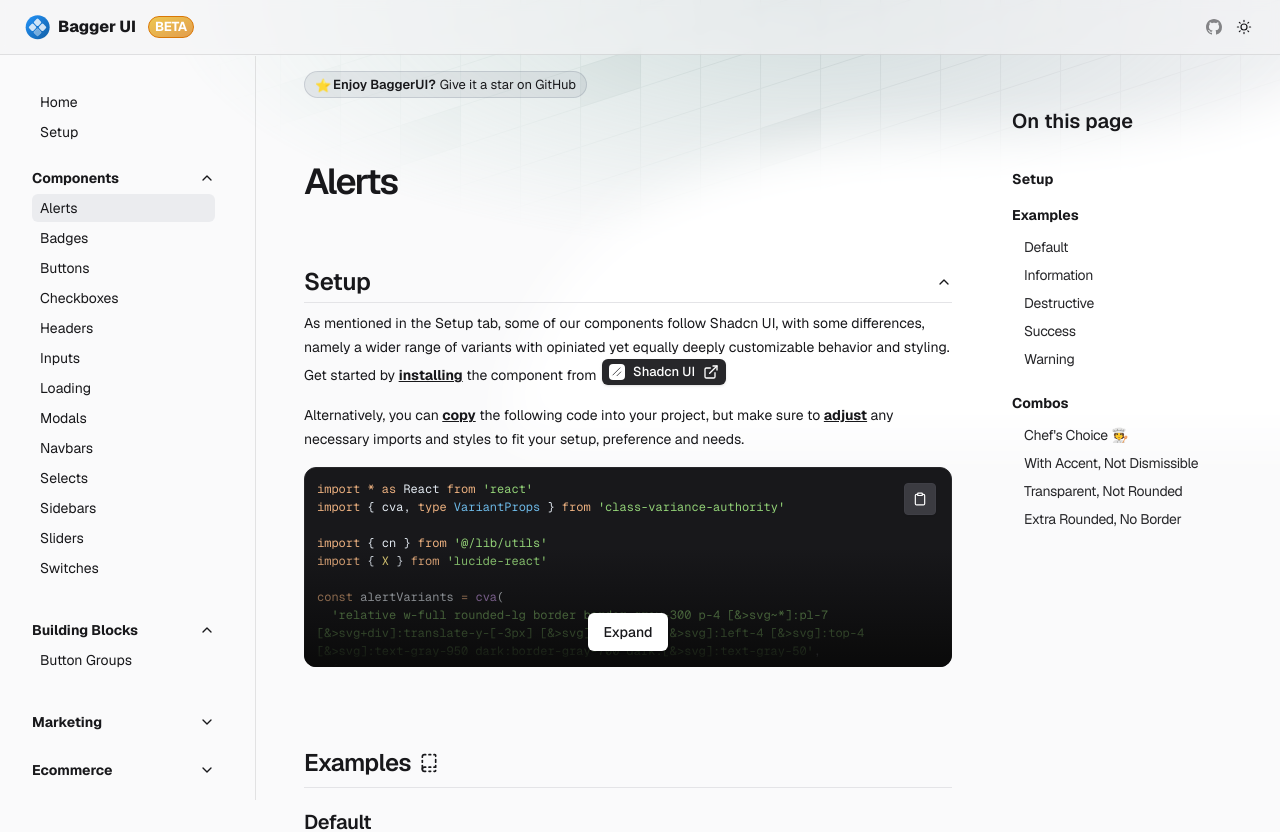
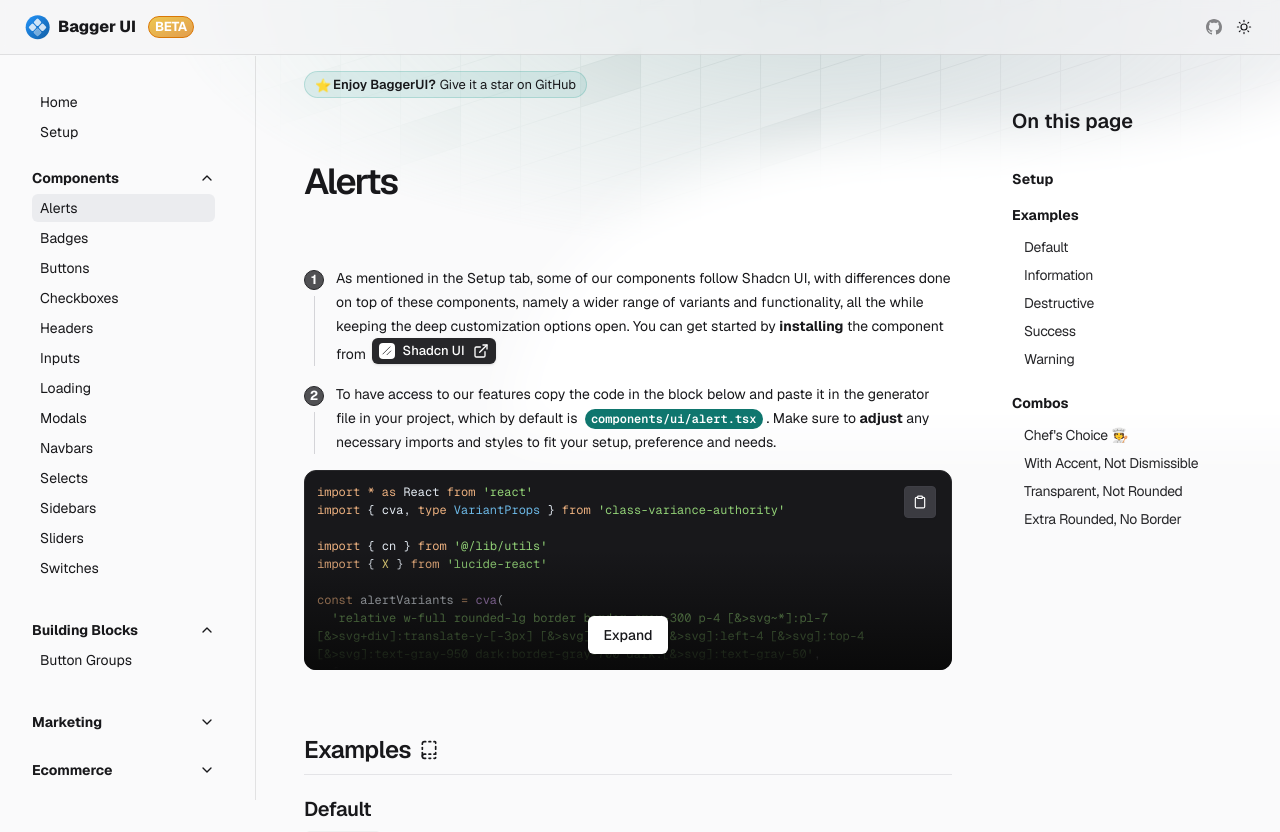
Before and after one commit to kiko-g/bagger-ui, a Next.js app: page /application-ui/alerts in a window 1280 px wide. Shown: the top 832 px of the page. Built offline with nearby package versions, Linux system fonts and the light colour scheme.

Commit message:
improve page load

```diff
--- a/src/components/CodeShowcaseFile.tsx
+++ b/src/components/CodeShowcaseFile.tsx
@@ -18,23 +18,29 @@
 export function CodeShowcaseFile({ path, ...divProps }: CodeShowcaseFileProps) {
   const [isLoading, setIsLoading] = useState(true)
   const [isExpanded, setIsExpanded] = useState(false)
-  const [code, setCode] = useState('')
+  const [code, setCode] = useState<string | null>('')
 
   useEffect(() => {
     fetch(`/api/code/ui?filepath=${encodeURIComponent(path)}`)
       .then((response) => response.text())
       .then((data) => setCode(data))
       .catch((error) => {
+        setIsLoading(false)
+        setCode(null)
         console.error('Failed to fetch component code.', error)
       })
       .finally(() => setIsLoading(false))
   }, [path])
 
-  if (!code) return null
+  if (code === null) return null
 
   return isLoading ? (
-    <div className="flex flex-col space-y-3">
-      <Skeleton className="h-[200px] w-full rounded-xl" />
+    <div className="flex w-full items-center justify-center gap-3">
+      <Skeleton className="h-[200px] flex-1 rounded-xl" />
+      <div className="flex flex-[8] flex-col gap-3">
+        <Skeleton className="h-[100px] w-full rounded-xl" />
+        <Skeleton className="h-[88px] w-full rounded-xl" />
+      </div>
     </div>
   ) : (
     <div className="relative" {...divProps}>
--- a/src/components/ComponentSample.tsx
+++ b/src/components/ComponentSample.tsx
@@ -3,31 +3,21 @@
 import Link from 'next/link'
 
 import { Button } from '@/components/ui/button'
-import { Accordion, AccordionItem, AccordionTrigger, AccordionContent } from '@/components/ui/accordion'
 
 import { ShadCnIcon } from '@/components/icons'
 
-import { ExternalLink, LinkIcon } from 'lucide-react'
+import { ExternalLink } from 'lucide-react'
 import { CodeShowcaseFile } from '@/components/CodeShowcaseFile'
 
 export function ComponentSample({ name, children }: { name: string; children?: React.ReactNode }) {
-  return (
-    <Accordion id="setup" className="pt-4 xl:pt-12" type="single" defaultValue="item-1" collapsible>
-      <AccordionItem value="item-1" className="border-b-0">
-        <AccordionTrigger className="mb-2 flex flex-wrap items-center border-b border-zinc-200 pb-1 pt-0 text-base font-semibold tracking-tighter dark:border-zinc-800 md:text-lg lg:text-xl lg:tracking-tight xl:text-2xl 2xl:text-3xl">
-          <span>Setup</span>
-          <LinkIcon className="h-4 w-4 opacity-0 transition-opacity group-hover:opacity-60" />
-        </AccordionTrigger>
-
-        <AccordionContent className="space-y-4">
-          {children ? (
-            children
-          ) : (
+  const steps = [
+    {
+      number: 1,
+      content: (
         <>
-              <p>
-                As mentioned in the Setup tab, some of our components follow Shadcn UI, with some differences, namely a
-                wider range of variants with opiniated yet equally deeply customizable behavior and styling. Get started
-                by <strong className="underline">installing</strong> the component from{' '}
+          As mentioned in the Setup tab, some of our components follow Shadcn UI, with differences done on top of these
+          components, namely a wider range of variants and functionality, all the while keeping the deep customization
+          options open. You can get started by <strong className="">installing</strong> the component from{' '}
           <Button variant="default" size="xs" className="ml-0.5">
             <Link
               target="_blank"
@@ -39,17 +29,44 @@
               <ExternalLink className="h-3.5 w-3.5" />
             </Link>
           </Button>
-              </p>
-              <p>
-                Alternatively, you can <strong className="underline">copy</strong> the following code into your project,
-                but make sure to <strong className="underline">adjust</strong> any necessary imports and styles to fit
-                your setup, preference and needs.
-              </p>
+        </>
+      ),
+    },
+    {
+      number: 2,
+      content: (
+        <>
+          To have access to our features copy the code in the block below and paste it in the generator file in your
+          project, which by default is{' '}
+          <code className="mx-1 rounded-full bg-teal-700 px-1.5 py-0.5 text-2xs font-semibold text-white">{`components/ui/${name}.tsx`}</code>
+          . Make sure to <strong className="">adjust</strong> any necessary imports and styles to fit your setup,
+          preference and needs.
+        </>
+      ),
+    },
+  ]
+
+  return (
+    <div className="space-y-4 pt-4 text-sm xl:pt-12">
+      {children ? (
+        children
+      ) : (
+        <>
+          {steps.map((step) => (
+            <div key={step.number} className="flex gap-3">
+              <div className="flex flex-col items-center gap-1.5">
+                <span className="mt-1 flex size-5 min-w-5 items-center justify-center rounded-full border border-zinc-800 bg-zinc-800/80 text-center text-xs font-bold text-white">
+                  {step.number}
+                </span>
+                <span className="h-full w-[1px] bg-zinc-300 dark:bg-zinc-800"></span>
+              </div>
+              <p>{step.content}</p>
+            </div>
+          ))}
+
           <CodeShowcaseFile path={`ui/${name}.tsx`} />
         </>
       )}
-        </AccordionContent>
-      </AccordionItem>
-    </Accordion>
+    </div>
   )
 }
--- a/src/components/layout/support/Badge.tsx
+++ b/src/components/layout/support/Badge.tsx
@@ -8,7 +8,7 @@
       href="https://github.com/kiko-g/bagger-ui"
       target="_blank"
       rel="noopener noreferrer"
-      className="flex w-full items-center justify-start gap-1.5 rounded-full border border-primary-600/20 bg-primary-600/10 px-2.5 py-1.5 text-xs font-medium leading-none transition hover:bg-primary-600/20 dark:border-primary-600/50 dark:bg-primary-600/20 dark:hover:bg-primary-600/40 md:w-auto"
+      className="flex w-full items-center justify-start gap-1.5 rounded-full border border-teal-600/20 bg-teal-600/10 px-2.5 py-1.5 text-xs font-medium leading-none transition hover:bg-teal-600/20 dark:border-teal-600/50 dark:bg-teal-600/20 dark:hover:bg-teal-600/40 md:w-auto"
     >
       <span className="order-1 flex flex-row gap-1 lg:order-2">
         <span className="font-semibold">Enjoy BaggerUI?</span>
--- a/src/components/ui/skeleton.tsx
+++ b/src/components/ui/skeleton.tsx
@@ -1,7 +1,9 @@
 import { cn } from '@/lib/utils'
 
 function Skeleton({ className, ...props }: React.HTMLAttributes<HTMLDivElement>) {
-  return <div className={cn('animate-pulse rounded-md bg-zinc-100 dark:bg-zinc-800', className)} {...props} />
+  return (
+    <div className={cn('duration-[900] animate-pulse rounded-md bg-zinc-300 dark:bg-zinc-800', className)} {...props} />
+  )
 }
 
 export { Skeleton }
```
Lines whose indentation alone changed are shown as unchanged.
